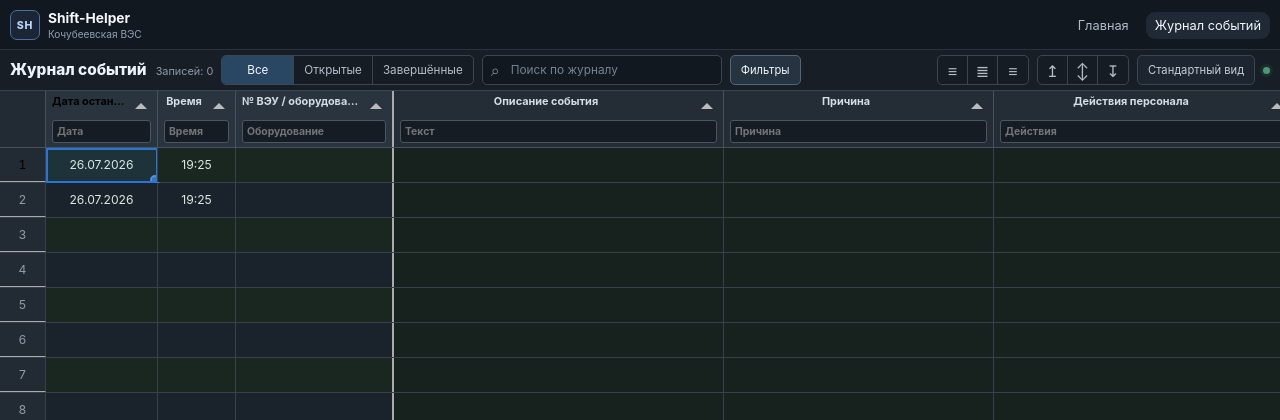
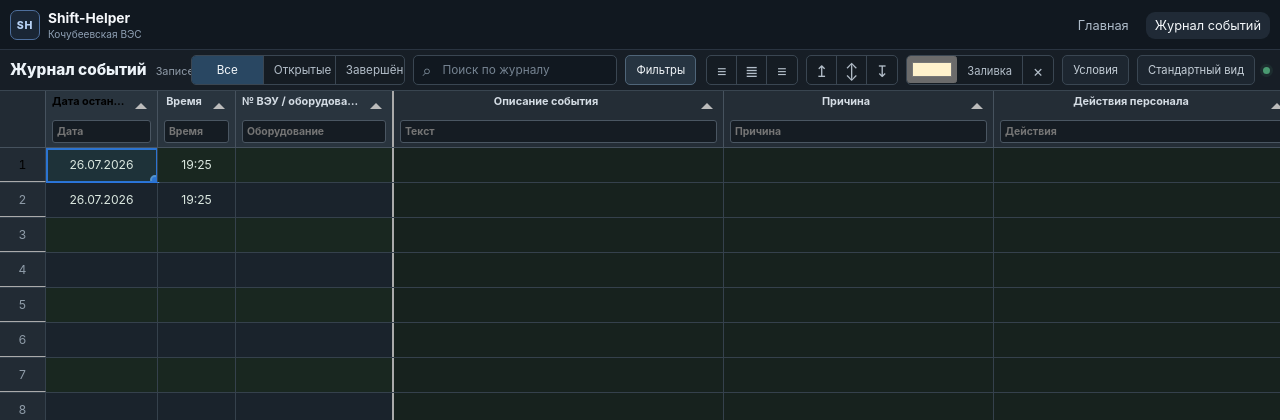
Before and after one commit to genrudko/shift_helper, a Flask app: page /events in a window 1280 px wide. Shown: the top 420 px of the page. Run offline with Flask 3, Linux system fonts and the light colour scheme; parts of the project's set-up code (start-up, migrations or seed data) failed here and were passed over; some libraries are stand-ins or nearby versions.

Commit message:
feat(grid): add cell fill and conditional-format controls

```diff
--- a/src/shift_helper/templates/events/list.html
+++ b/src/shift_helper/templates/events/list.html
@@ -48,6 +48,19 @@
                 <button class="icon-button icon-button--vertical-bottom" type="button" data-align-vertical="bottom" title="По нижнему краю">↧</button>
             </div>
 
+            <div class="toolbar-group toolbar-group--fill" role="group" aria-label="Заливка ячеек">
+                <label class="color-picker" title="Цвет заливки">
+                    <span class="visually-hidden">Цвет заливки</span>
+                    <input id="cell-fill-color" type="color" value="#fff2cc">
+                </label>
+                <button class="toolbar-button toolbar-button--inside" id="apply-cell-fill" type="button">Заливка</button>
+                <button class="icon-button" id="clear-cell-fill" type="button" title="Убрать заливку">×</button>
+            </div>
+
+            <button class="toolbar-button" id="open-format-rules" type="button" title="Настроить автоматическое выделение">
+                Условия
+            </button>
+
             <button class="toolbar-button" id="reset-grid-layout" type="button" title="Вернуть исходные ширины, порядок и фильтры колонок">
                 Стандартный вид
             </button>
@@ -71,15 +84,74 @@
     ></div>
 
     <footer class="journal-help">
-        <span><kbd>Enter</kbd> редактировать</span>
-        <span><kbd>↑ ↓ ← →</kbd> переход по ячейкам</span>
-        <span><kbd>Ctrl</kbd> + <kbd>C/V</kbd> диапазон</span>
-        <span><kbd>Ctrl</kbd> + <kbd>D</kbd> заполнить вниз</span>
+        <span><kbd>Печать</kbd> начать ввод</span>
+        <span><kbd>Enter</kbd> завершить ввод</span>
+        <span><kbd>Shift</kbd> + <kbd>Enter</kbd> новая строка текста</span>
+        <span><kbd>Ctrl</kbd> + <kbd>C/X/V</kbd> копировать / вырезать / вставить</span>
         <span><kbd>!</kbd> текущая дата или время</span>
         <span><kbd>.</kbd> значение сверху</span>
-        <span class="journal-help__message" id="journal-help-message">Пустые строки становятся записями только после ввода данных.</span>
+        <span class="journal-help__message" id="journal-help-message">Пустые строки становятся записями только после ввода оборудования и описания.</span>
     </footer>
 </section>
+
+<dialog class="format-rules-dialog" id="format-rules-dialog">
+    <form method="dialog" class="format-rules-dialog__panel">
+        <header class="format-rules-dialog__header">
+            <div>
+                <h2>Автоматическое выделение</h2>
+                <p>Правила применяются к значениям ячеек и сохраняются на этом рабочем месте.</p>
+            </div>
+            <button class="dialog-close" value="close" aria-label="Закрыть">×</button>
+        </header>
+
+        <div class="format-rule-editor">
+            <label>
+                Колонка
+                <select id="format-rule-column">
+                    <option value="*">Любая колонка</option>
+                    <option value="start_date">Дата останова</option>
+                    <option value="start_time">Время останова</option>
+                    <option value="asset_label">№ ВЭУ / оборудование</option>
+                    <option value="description">Описание события</option>
+                    <option value="reason">Причина</option>
+                    <option value="actions">Действия персонала</option>
+                    <option value="performer">Исполнитель</option>
+                    <option value="end_date">Дата пуска</option>
+                    <option value="end_time">Время пуска</option>
+                    <option value="downtime">Простой</option>
+                    <option value="author">Кто внёс запись</option>
+                    <option value="downtime_losses_rub">Потери от простоя</option>
+                </select>
+            </label>
+
+            <label>
+                Условие
+                <select id="format-rule-operator">
+                    <option value="contains">содержит</option>
+                    <option value="equals">равно</option>
+                    <option value="starts">начинается с</option>
+                    <option value="regex">соответствует маске</option>
+                    <option value="nonempty">не пусто</option>
+                    <option value="empty">пусто</option>
+                </select>
+            </label>
+
+            <label class="format-rule-value-label">
+                Значение или маска
+                <input id="format-rule-value" type="text" autocomplete="off" placeholder="Например: Авария или ^ВЭУ №[1-9]$">
+            </label>
+
+            <label>
+                Цвет
+                <input id="format-rule-color" type="color" value="#f4cccc">
+            </label>
+
+            <button class="toolbar-button" id="add-format-rule" type="button">Добавить правило</button>
+        </div>
+
+        <div class="format-rules-list" id="format-rules-list"></div>
+    </form>
+</dialog>
 
 <script id="event-journal-data" type="application/json">{{ rows|tojson }}</script>
 <script id="event-journal-suggestions" type="application/json">{{ suggestions|tojson }}</script>
```
